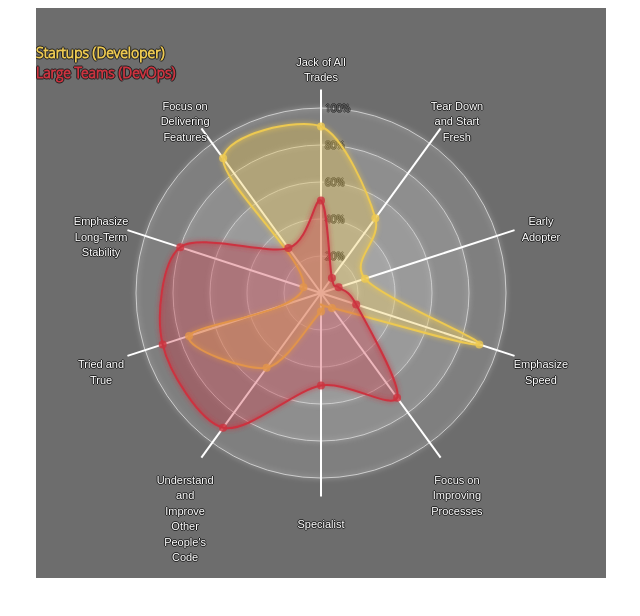
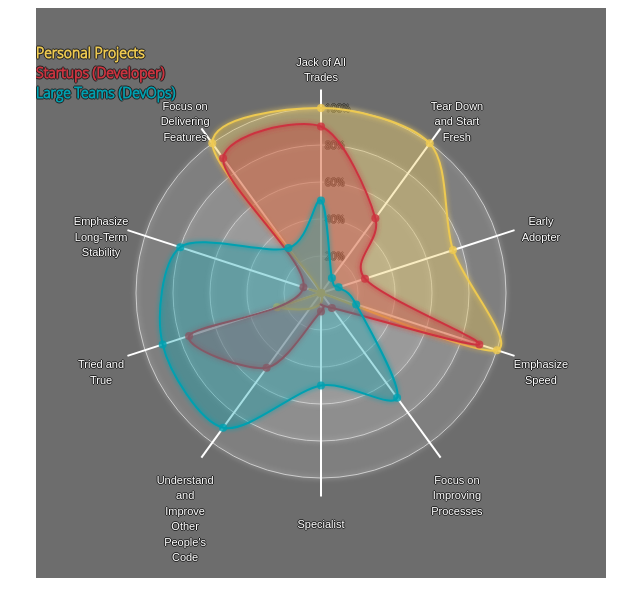
Before and after one commit to swarmidentity/louis-racette, a website: page nodejs/radar_chart.html in a window 1280 px wide. Shown: the whole page, without its empty margins (319-959 px from the left). Drawn offline with Linux system fonts and the light colour scheme.

Commit message:
CSS and radarchart addition

```diff
--- a/nodejs/index.css
+++ b/nodejs/index.css
@@ -14,6 +14,7 @@ div.tooltip-donut {
   background-color: rgba(230,230,230,0.8);
   border-radius: 12px ;
   padding: 0.5rem 2rem;
+  font-family: -apple-system, BlinkMacSystemFont, 'Segoe UI', Roboto, Oxygen, Ubuntu, Cantarell, 'Open Sans', 'Helvetica Neue', sans-serif;
 }
 .jumbotron span {color: red
 }
--- a/nodejs/radar_chart.html
+++ b/nodejs/radar_chart.html
@@ -39,6 +39,19 @@
 
             //This graph is a bit tortured, essentially I'm trying to show things with their opposites. Looks cool though.
 			var data = [
+						[//Personal Projects
+						{axis:"Jack of All Trades",value:1.0},
+						{axis:"Tear Down and Start Fresh",value:1.0},
+						{axis:"Early Adopter",value:0.75},
+						{axis:"Emphasize Speed",value:1.0},
+						{axis:"Focus on Improving Processes",value:0.0},
+                        //Opposite categories
+						{axis:"Specialist",value:0.0},
+						{axis:"Understand and Improve Other People's Code",value:0.0},
+						{axis:"Tried and True",value:0.25},
+						{axis:"Emphasize Long-Term Stability",value:0.0},
+						{axis:"Focus on Delivering Features",value:1.0},
+					  ],
 					  [//When I work with Startups
 						{axis:"Jack of All Trades",value:0.9},
 						{axis:"Tear Down and Start Fresh",value:0.5},
--- a/nodejs/radarchart.js
+++ b/nodejs/radarchart.js
@@ -187,7 +187,8 @@ function RadarChart(id, data, options) {
 
     //Add class text - a bit of a hack, this is a once-off
     blobWrapper.append("text").text(function(d,i) {
-        if (i == 0) return "Startups (Developer)";
+        if (i == 0) return "Personal Projects";
+		else if (i == 1) return "Startups (Developer)";
         else return "Large Teams (DevOps)"
     })
     .style("stroke", function(d,i) { return cfg.color(i); })
--- a/nodejs/technologies.json
+++ b/nodejs/technologies.json
@@ -50,7 +50,7 @@
             "group": 2
         },
         {
-            "id": "PWAs",
+            "id": "Progressive Web Apps",
             "image":"/assets/pwa.png",
             "strength": 1.0,
             "group": 2
@@ -118,7 +118,7 @@
         {
             "id": "Frontend",
             "image":"/assets/frontend.png",
-            "strength": 1.3,
+            "strength": 0.9,
             "group": 4
         },
         {
@@ -467,7 +467,7 @@
         },
         {
             "source": "Mobile",
-            "target": "PWAs",
+            "target": "Progressive Web Apps",
             "group":2,
             "value": 10
         },
```
